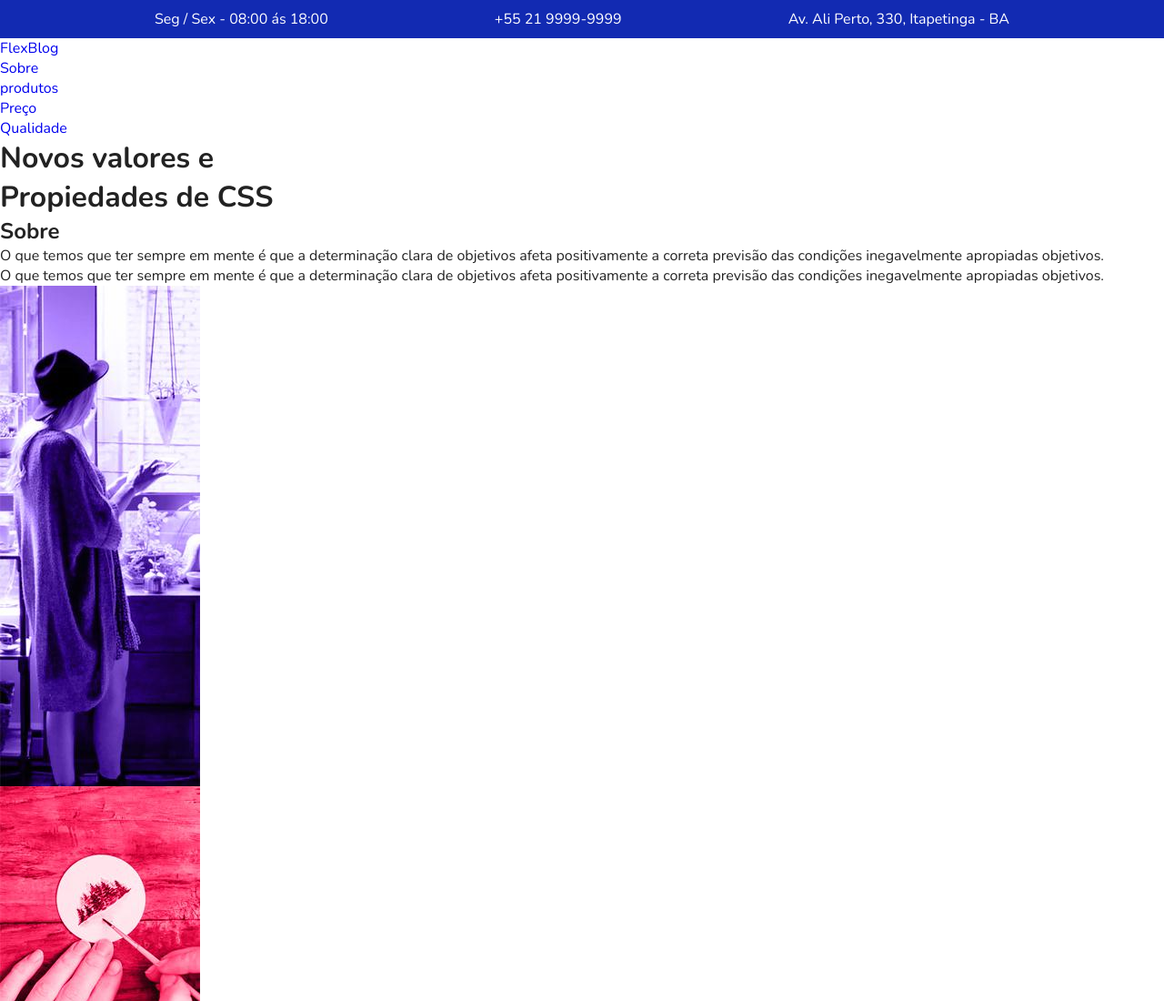
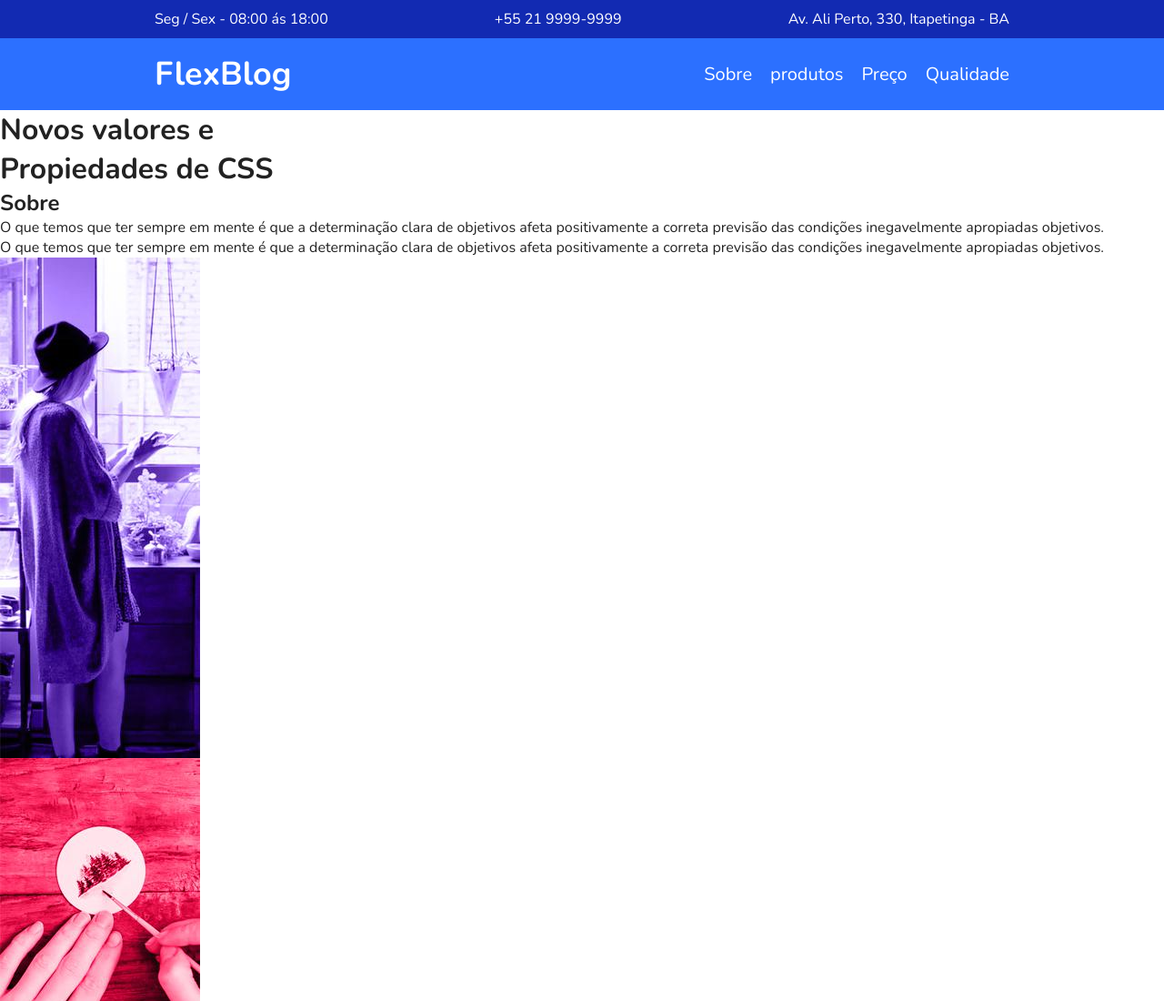
Before and after one commit to MicaelOliveira-dev/Projeto-FlexBlog, a plain HTML site: page index.html in a window 1280 px wide. Shown: the top 1100 px of the page at 91% size. Drawn offline with nearby package versions, Linux system fonts and the light colour scheme.

Commit message:
Header Menu Criado

```diff
--- a/css/style.css
+++ b/css/style.css
@@ -50,3 +50,44 @@
 .superinfo a {
     color:#fff;
 }
+/* Superinfo-BG */
+
+/* Header Menu */
+.menu-bg {
+    background:#2c70ff;
+}
+
+.menu {
+    max-width:960px;
+    margin:0 auto;
+    padding:15px 0;
+    display:flex;
+    flex-wrap:wrap;
+    justify-content:space-between;
+    align-items:center;
+}
+
+.menu a {
+    color:#fff;
+}
+
+.menu-logo a{
+    font-size:2.25em;
+    font-weight:bold;
+    margin:0 10px;
+}
+
+.menu-nav ul{
+    display:flex;
+    flex-wrap:wrap;
+}
+
+.menu-nav a {
+    font-size:1.25em;
+    display:block;
+    padding:10px;
+}
+
+.menu-nav a:hover {
+    color:#122ab2;
+}
--- a/index.html
+++ b/index.html
@@ -27,7 +27,7 @@
             <div class="menu-logo">
                 <a href="#">FlexBlog</a>
             </div>
-            <nav>
+            <nav class="menu-nav">
                 <ul>
                     <li><a href="#sobre">Sobre</a></li>
                     <li><a href="#produtos">produtos</a></li>
```
